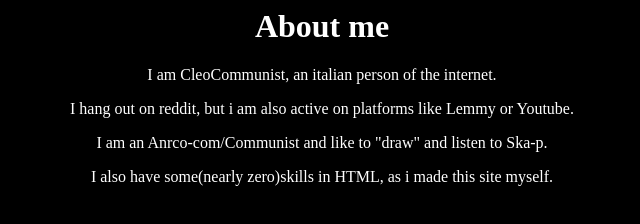
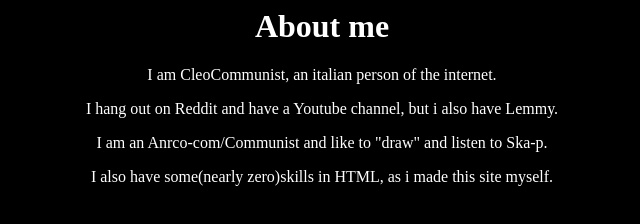
Before and after one commit to CleoCommunist/cafe, a plain HTML site: page about.html in a window 1280 px wide. Shown: the whole page, without its empty margins (318-958 px from the left). Drawn offline with Linux system fonts and the light colour scheme.

Commit message:
Changed a little "about me" section

```diff
--- a/about.html
+++ b/about.html
@@ -15,7 +15,7 @@
             I am CleoCommunist, an italian person of the internet.
         </p>
         <p style="color: white;">
-            I hang out on reddit, but i am also active on platforms like Lemmy or Youtube.
+            I hang out on Reddit and have a Youtube channel, but i also have Lemmy.
         </p>
 
         <p style="color: white;">
```
